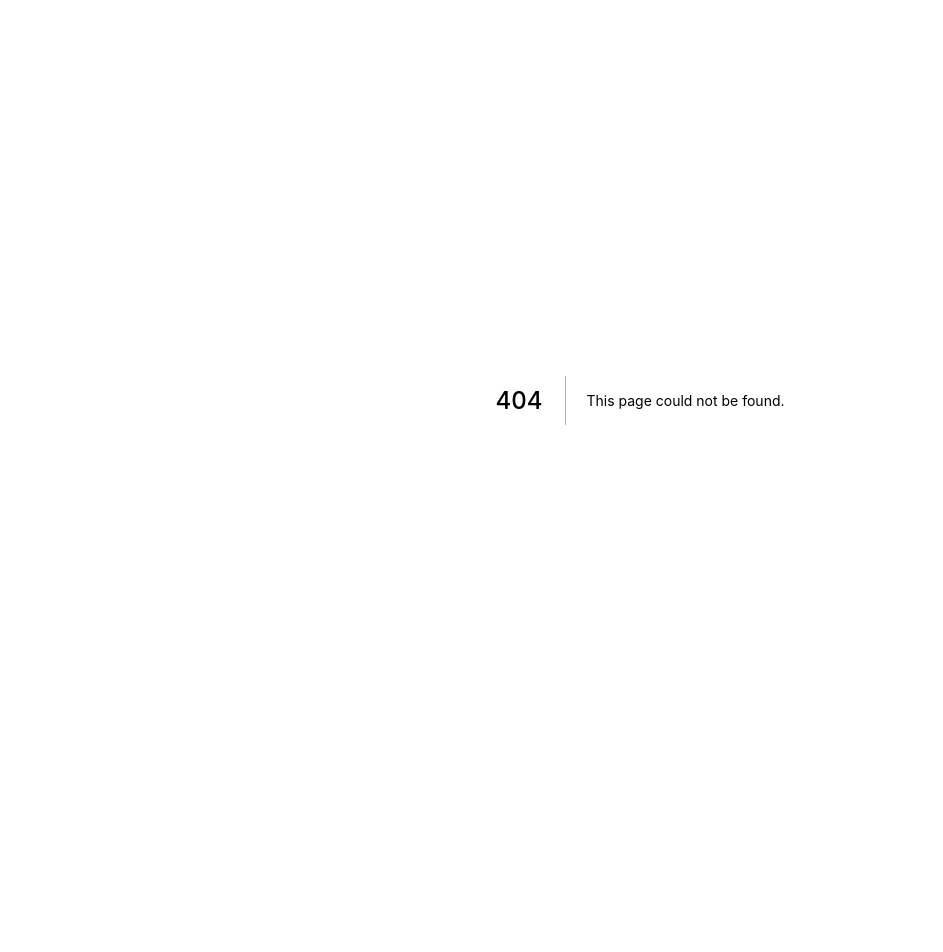
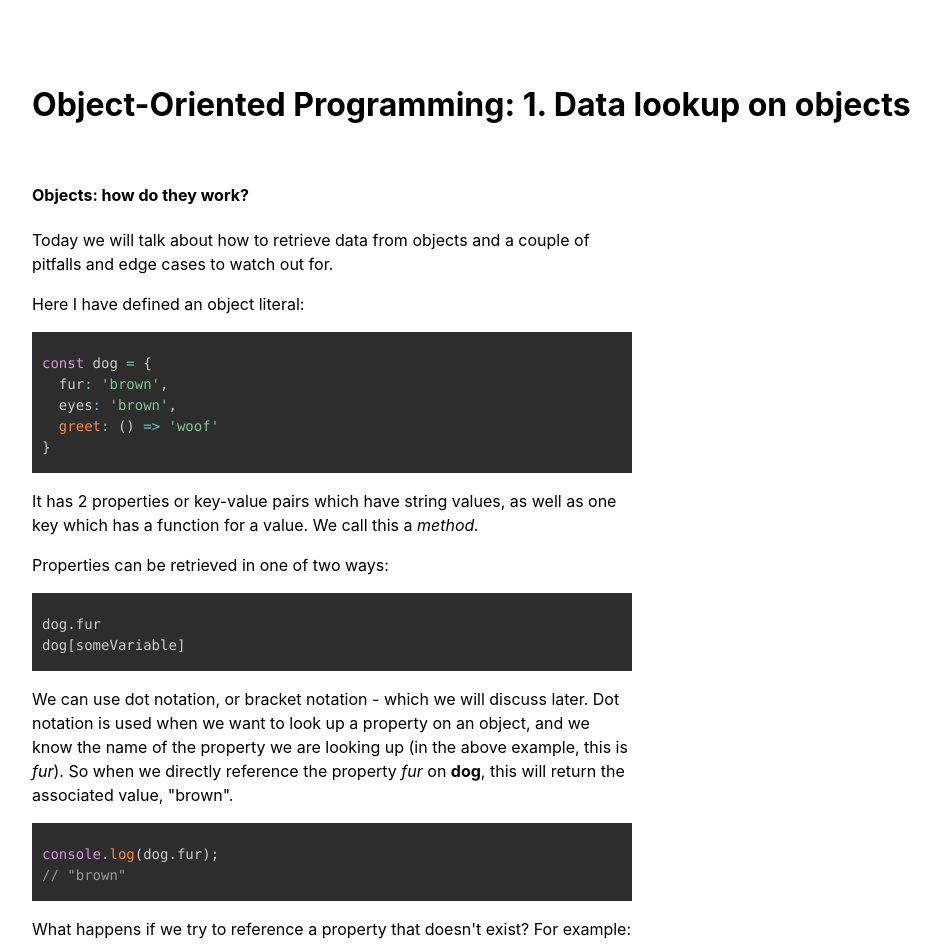
Before and after one commit to chriswillsflannery/chriswillsflannery, a Next.js app: page /posts/oop1DataLookup in a window 1280 px wide. Before the commit this address had no page. Shown: the top 952 px of the page, without its empty margins (0-943 px from the left). Before the commit the page ends 800 px from the top, so only its background shows below. Built offline with nearby package versions, Linux system fonts and the light colour scheme.

Commit message:
oop1 in eng

```diff
--- /dev/null
+++ b/pages/posts/oop1DataLookup.tsx
@@ -0,0 +1,176 @@
+import { useEffect } from 'react';
+import type { NextPage } from 'next'
+import { useRouter } from 'next/router';
+import Head from 'next/head'
+import Link from 'next/link';
+import Prism from 'prismjs';
+import "prismjs/components/prism-typescript";
+import "prismjs/components/prism-jsx";
+import "prismjs/components/prism-tsx";
+
+import { CodeBlock, HL } from '@/components';
+import styles from '@/styles/Home.module.css';
+import useWindowSize from '@/hooks/useWindowSize';
+import { en } from '@/util/en';
+import { es } from '@/util/es';
+
+const singleGeneric = `
+const dog = {
+  fur: 'brown',
+  eyes: 'brown',
+  greet: () => 'woof'
+}
+`;
+
+const propLookup = `
+dog.fur
+dog[someVariable]
+`;
+
+const propLog = `
+console.log(dog.fur);
+// "brown"
+`;
+
+const noExist = `
+console.log(dog.height);
+// undefined
+`;
+
+const orOp = `
+const value = dog.height || 10;
+console.log(value);
+// 10
+`;
+
+const reassign = `
+dog.eyes = "green";
+`;
+
+const trial = `
+dog.weight = 150;
+`;
+
+const dogWithWeight = `
+console.log(dog);
+{
+  fur: 'brown',
+  eyes: 'green',
+  greet: () => 'woof',
+  weight: 150
+}
+`;
+
+const bracketNotation = `
+const scores = {
+  chris: 1,
+  paul: 1
+}
+function lookupScore(obj, name) {
+  return obj[name];
+}
+console.log(lookupScore(scores, 'chris'));
+`;
+
+const bitcoin = `
+const bitcoin = {
+  date: 06012021,
+  price: 36359
+}
+`;
+
+const special = `
+const bitcoin = {
+  price-USD: 36359,
+}
+// this will give you an error!
+// non-valid key name
+`;
+
+const special2 = `
+const bitcoin = {
+  'price-USD': 36359,
+}
+`;
+
+const special3 = `
+const currentPrice = bitcoin['price-USD'];
+console.log(currentPrice);
+// 36359
+`;
+
+const IntroToGenerics: NextPage = () => {
+  const size = useWindowSize();
+  const { locale } = useRouter();
+  const myLang: any = locale === 'en-US' ? en : es;
+
+  useEffect(() => {
+    const highlight = async () => {
+      await Prism.highlightAll();
+    }
+    highlight();
+  }, [size]);
+
+  return (
+    <div className={styles.container}>
+      <Head>
+        <title>ChrisWF.</title>
+        <meta name="description" content="Generated by create next app" />
+        <link rel="icon" href="/favicon.ico" />
+      </Head>
+
+      <main className={styles.articleMain}>
+        {myLang.oop1.title}
+        <article style={{ maxWidth: '600px', lineHeight: '24px'}}>
+          {myLang.oop1.sub1}
+          {myLang.oop1[1]}
+          {myLang.oop1[2]}
+          <CodeBlock code={singleGeneric} />
+          {myLang.oop1[3]}
+          {myLang.oop1[4]}
+          <CodeBlock code={propLookup} />
+          {myLang.oop1[5]}
+          <CodeBlock code={propLog} />
+          {myLang.oop1[6]}
+          <CodeBlock code={noExist} />
+          {myLang.oop1[7]}
+          <CodeBlock code={orOp} />
+          {myLang.oop1[8]}
+          {myLang.oop1[9]}
+          <CodeBlock code={reassign} />
+          {myLang.oop1[10]}
+          <CodeBlock code={trial} />
+          {myLang.oop1[11]}
+          <CodeBlock code={dogWithWeight} />
+        </article>
+        <HL />
+
+        <article style={{ maxWidth: '600px', lineHeight: '24px'}}>
+          {myLang.oop1[12]}
+          {myLang.oop1[13]}
+          <CodeBlock code={bracketNotation} />
+          {myLang.oop1[14]}
+          {myLang.oop1[15]}
+          {myLang.oop1[16]}
+          <CodeBlock code={bitcoin} />
+          {myLang.oop1[17]}
+          <CodeBlock code={special} />
+          {myLang.oop1[18]}
+          <CodeBlock code={special2} />
+          {myLang.oop1[19]}
+          <CodeBlock code={special3} />
+        </article>
+      </main>
+
+      <footer className={styles.footer}>
+        <p>
+          <Link href="../">
+            Home
+          </Link>
+        </p>
+      </footer>
+    </div>
+  )
+}
+
+export default IntroToGenerics
--- a/styles/Home.module.css
+++ b/styles/Home.module.css
@@ -25,6 +25,7 @@
   justify-content: flex-start;
   align-items: flex-start;
 }
+
 .articleMain article {
   margin: 1rem 0 0 0;
 }
@@ -59,6 +60,7 @@
 
 .title {
   margin: 0;
+  padding: 12px;
   line-height: 1.15;
   font-size: 4rem;
 }
@@ -134,13 +136,16 @@
 }
 
 @media (prefers-color-scheme: dark) {
+
   .card,
   .footer {
     border-color: #222;
   }
+
   .code {
     background: #111;
   }
+
   .logo img {
     filter: invert(1);
   }
--- a/tsconfig.json
+++ b/tsconfig.json
@@ -35,6 +35,9 @@
       "@/styles/*": [
         "styles/*"
       ],
+      "@/util/*": [
+        "util/*"
+      ]
     }
   },
   "include": [
--- /dev/null
+++ b/util/en.tsx
@@ -0,0 +1,25 @@
+export const en = {
+  oop1: {
+    title: <h1>Object-Oriented Programming: 1. Data lookup on objects</h1>,
+    sub1: <h4>Objects: how do they work?</h4>,
+    1: <p>Today we will talk about how to retrieve data from objects and a couple of pitfalls and edge cases to watch out for.</p>,
+    2: <p>Here I have defined an object literal:</p>,
+    3: <p>It has 2 properties or key-value pairs which have string values, as well as one key which has a function for a value. We call this a <i>method.</i></p>,
+    4: <p>Properties can be retrieved in one of two ways:</p>,
+    5: <p>We can use dot notation, or bracket notation - which we will discuss later. Dot notation is used when we want to look up a property on an object, and we know the name of the property we are looking up (in the above example, this is <i>fur</i>). So when we directly reference the property <i>fur</i> on <b>dog</b>, this will return the associated value, &quot;brown&quot;.</p>,
+    6: <p>What happens if we try to reference a property that doesn&apos;t exist? For example:</p>,
+    7: <p>If we are not necessarily sure that a property exists on an object, one way we can prevent against this is by using the logical <b>OR</b> operator:</p>,
+    8: <p>What we are saying here is, if the property <b>height</b> does not exist on <b>dog</b>, then we want to return 10. This is part of a larger concept known as <i>defensive coding.</i></p>,
+    9: <p>What if we want to update a property on an object? Let&apos;s say we want to change <b>dog</b>&apos;s eyes to be <i>green.</i> We can reassign the property:</p>,
+    10: <p>We can use dot notation here because we know that <i>eyes</i> is an existing property on the object. But what would happen if we tried to do this with a property that does not exist on the object?</p>,
+    11: <p>It&apos;s not going to update anything - there&apos;s no preexisting property called <b>weight</b> to update - rather, it will simply add a new property to the object:</p>,
+    12: <h4>Bracket Notation</h4>,
+    13: <p>What if we don&apos;t necessarily know the name of the key we are trying to reference? Or if for some reason we don&apos;t have access to that key?</p>,
+    14: <p>We have declared an object with 2 properties, then a function - this function takes in as parameters an object and a name, and attempts to lookup this &apos;name&apos; on the object via bracket notation and return its corresponding value. So later when we call this function, passing in as arguments a reference to the object &apos;scores&apos; and the string &apos;chris&apos;, the function will return <b>scores[&apos;chris&apos;]</b>.</p>,
+    15: <p>This is a great pattern because it makes this function reusable - the bracket lookup notation allows us to dynamically look up a property on the object using a <i>variable</i> rather than the literal name of the key.</p>,
+    16: <p>In every object in JavaScript, it is implied that the keys of an object are type <i>string</i>:</p>,
+    17: <p>Here, the <i>date</i> is a string and its corresponding value is a number. Same thing for <i>price.</i> What if we needed to create a key on the object with special characters?</p>,
+    18: <p>For non-alphanumerical key names (here our key has a dash) we can wrap the keys in quotes:</p>,
+    19: <p>The we can later lookup <i>price-USD</i> using bracket notation:</p>,
+  }
+}
--- /dev/null
+++ b/util/es.tsx
@@ -0,0 +1,6 @@
+export const es = {
+  oop1: {
+    title: <h1>Object-Oriented Programación: 1. Busquéda de datos en objetos</h1>,
+    1: <p>Coming soon</p>
+  }
+}
```
Also changed, not shown: pages/index.tsx (+11 -10 lines).
